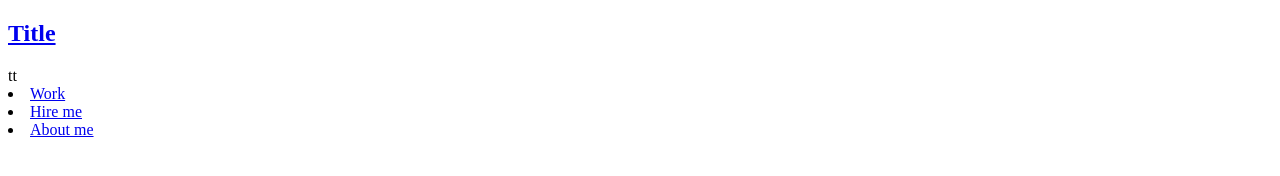
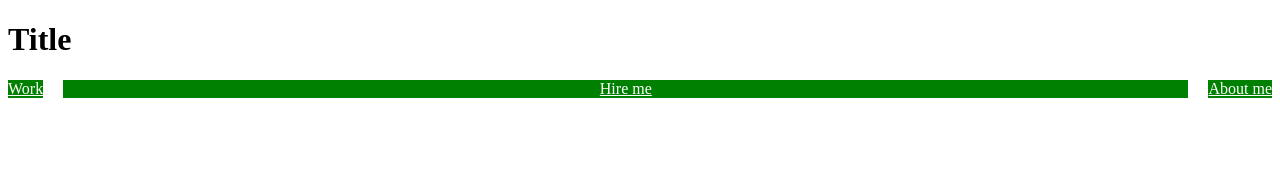
Before and after one commit to Huey-dev/html-portfolio-project, a plain HTML site: page about.html in a window 1280 px wide. Drawn offline with Linux system fonts and the light colour scheme.

Commit message:
flex grow exercise

```diff
--- a/about.html
+++ b/about.html
@@ -5,19 +5,22 @@
     <meta charset="UTF-8">
     <meta name="viewport" content="width=device-width, initial-scale=1.0">
     <title>Document</title>
+    <link rel="stylesheet" href="aboutcss/about.css">
 </head>
 
 <body>
     <header>
+        <a href="/">
+            <h1 class="title">Title</h1>
+        </a>
         <nav>
-            <a href="/">
-                <h1>Title</h1>
-            </a>
-            <div>
-                tt
-                <li><a href="/work">Work</a></li>
-                <li><a href="/hire">Hire me</a></li>
+            <div class="item-list">
+                <li ><a href="/work">Work</a></li>
+                <li class="first-item"><a href="/hire">Hire me</a></li>
                 <li><a href="/about">About me</a></li>
+
+
+
             </div>
 
             <img src="" alt="">
--- /dev/null
+++ b/aboutcss/about.css
@@ -0,0 +1,32 @@
+nav {
+    display: flex;
+    align-items: center;
+    justify-content: space-around;
+}
+
+.item-list {
+    display: flex;
+    justify-content: space-around;
+    gap: 20px;
+    width: 100%;
+
+}
+
+.title {
+    color: black;
+}
+
+.first-item {
+    flex-grow: 2;
+    display: flex;
+    justify-content: center;
+}
+li {
+    list-style-type: none;
+    background-color: green;
+
+}
+
+a  {
+        color: white;
+}
--- a/indexcss/style.css
+++ b/indexcss/style.css
@@ -1,4 +1,4 @@
-/*
+
 * {
     margin: 0;
     padding: 0;
@@ -233,4 +233,4 @@ footer {
     .project-grid {
         grid-template-columns: 1fr;
     }
-} */
+}
```
Also changed, not shown: index.html (+0 -1 lines).
